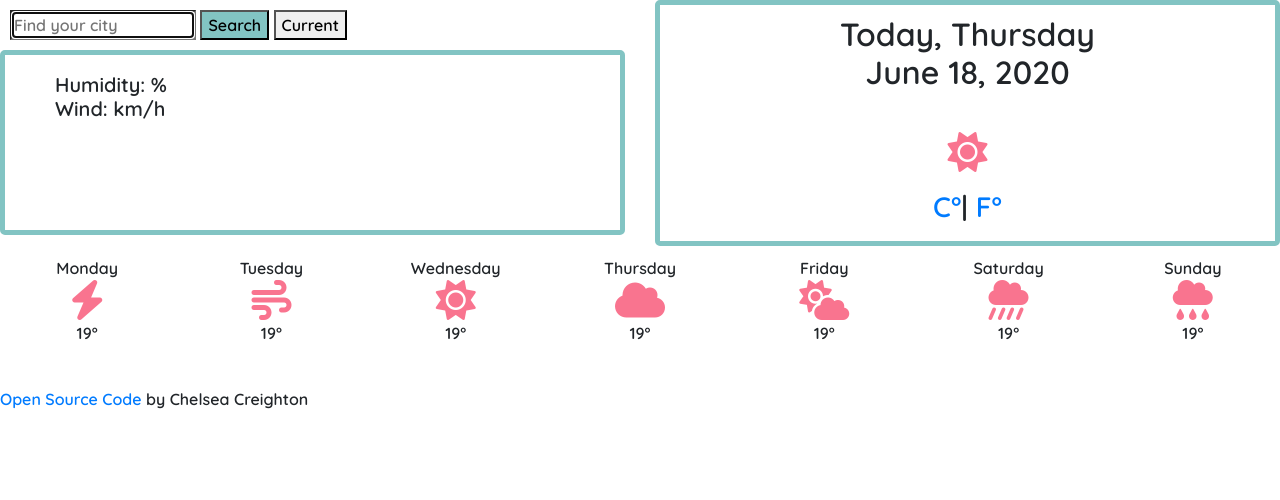
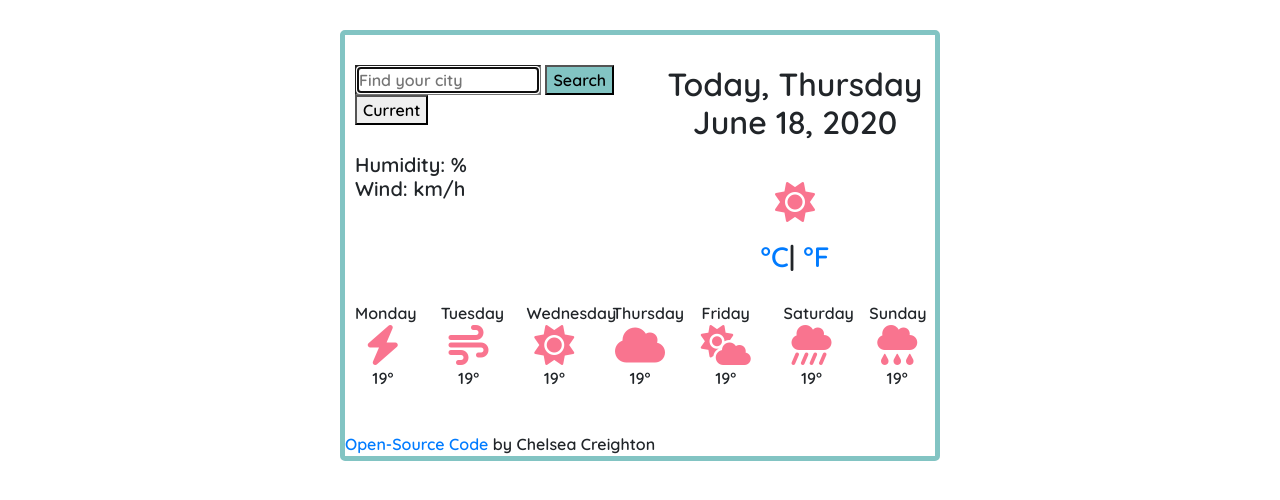
Before and after one commit to creighc/Shecodes-Weather-Project, a plain HTML site: page Index.html in a window 1280 px wide. Drawn offline with nearby package versions, Linux system fonts and the light colour scheme; no server answers.

Commit message:
Updated Borders

```diff
--- a/Index.html
+++ b/Index.html
@@ -13,12 +13,12 @@
 
 </head>
   <body>
-      <div class="boxDay">
+    <div class="container">
+    <div class="boxDay">
     <div class="boxNight">
     <div class="box">
-    <div class="container"></div>
         <div class="row">
-            <div class= "col">
+            <div class= "col-6">
                 <form class="search" id="search-form">
                 <input type="search" placeholder="Find your city" autofocus="on" id="searchQuery"/>
                 <input id = "searchButton" type="submit" value="Search" />
@@ -36,12 +36,12 @@
          </h4>
 </span>
         </div>
-    <div class= "col">
+    <div class= "col-6">
     <div class="mainBox">
     <h2 id="currentDate"> </h2>
         <div class="mainweather"> <i class="fas fa-sun"></i></div>
         <h3><span id= "dayTemperature"></span>
-        <span class="units"> <a href="a" id="Celcius-link"> C°</href></a>|<a href="a" id="Fahrenheit-link"> F°</href></a> </span>
+        <span class="units"> <a href="a" id="Celcius-link"> °C</href></a>|<a href="a" id="Fahrenheit-link"> °F</href></a> </span>
         </br>
         <span id= "todayType"></span>
     </h3>
@@ -49,7 +49,6 @@
     </div>
     </div>
     <div class="week">
-
         <div class= "row">
             <div class= "col-sm">
                 Monday</br>
@@ -88,11 +87,12 @@
             </div>
         </div>
     </div>
-    </div>
             </br>
-            <h6></h6><a href="https://github.com/creighc/Shecodes-Weather-Project"> Open Source Code </href></a>by Chelsea Creighton
+            <h6></h6><a href="https://github.com/creighc/Shecodes-Weather-Project"> Open-Source Code </href></a>by Chelsea Creighton
             </h6>
 
+</div>
+</div>
 </div>
 </div>
     <script src="src/script.js">
--- a/src/style.css
+++ b/src/style.css
@@ -3,9 +3,15 @@ body {
   position: relative;
 }
 .box {
-  padding-top: 100;
+  padding-top: 20px;
   border-radius: 5px;
   position: relative;
+  max-width: 600px;
+  margin: 30px auto;
+  border-width: 5px;
+  border-radius: 5px;
+  border-style: solid;
+  border-color: #82c4c3;
 }
 
 #mainCity {
@@ -13,14 +19,11 @@ body {
   position: relative;
   right: 0;
   top: 0;
-  text-align: center;
+  text-align: left;
   padding: 10px;
-  border-width: 5px;
-  border-radius: 5px;
-  border-style: solid;
-  border-color: #82c4c3;
   height: 75%;
   position: relative;
+  margin-bottom: 0;
 }
 
 ul {
@@ -28,6 +31,8 @@ ul {
   text-align: left;
   font-size: 20px;
   position: relative;
+  margin: 0;
+  padding: 0;
 }
 form {
   padding: 10px;
@@ -37,11 +42,6 @@ form {
   display: block;
   text-align: center;
   padding: 10px;
-  border-radius: 5px;
-  border-width: 5px;
-  border-radius: 5px;
-  border-style: solid;
-  border-color: #82c4c3;
   position: relative;
 }
 .mainweather {
```
